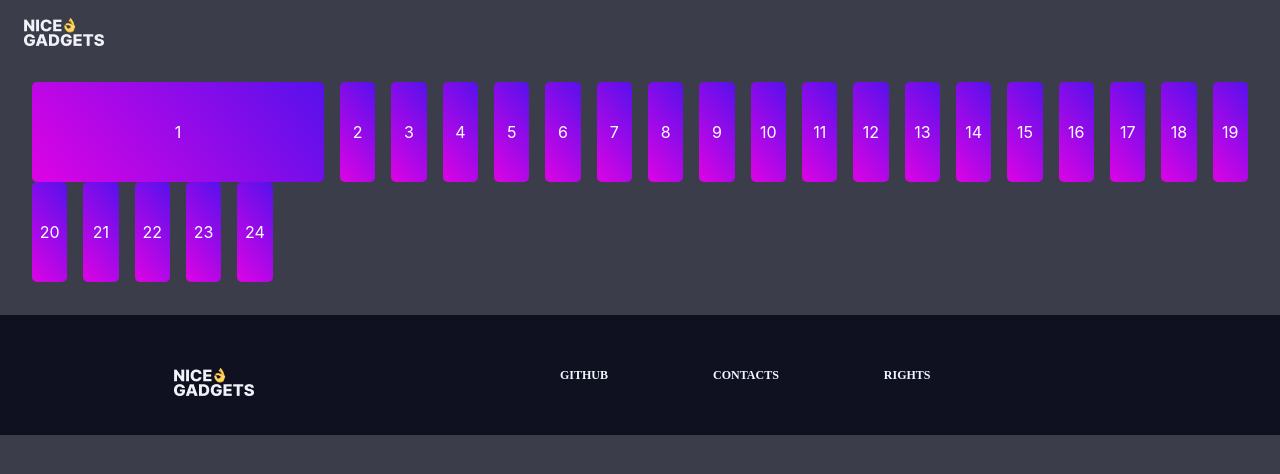
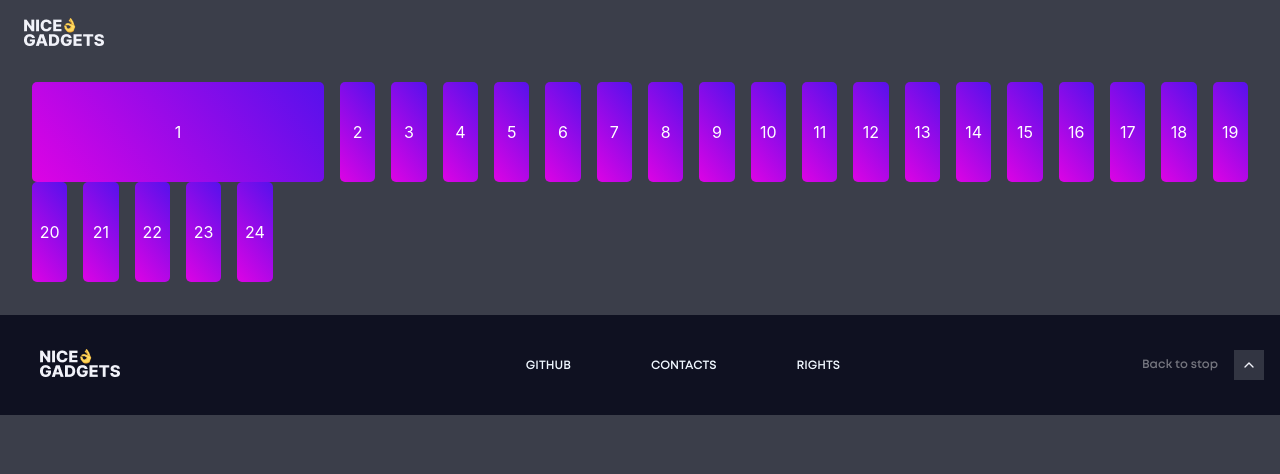
Before and after one commit to OAO-A/product_cards, a React (Create React App) app in the folder product_catalog-FrontEnd/: page / in a window 1280 px wide. Shown: the top 474 px of the page. Built offline with nearby package versions, Linux system fonts and the light colour scheme.

Commit message:
Footer added

```diff
--- a/product_catalog-FrontEnd/src/components/Footer/Footer.tsx
+++ b/product_catalog-FrontEnd/src/components/Footer/Footer.tsx
@@ -3,10 +3,15 @@ import style from './footer.module.scss';
 
 export const Footer: React.FC = () => {
   return <footer className={`${style.footer}`}>
-    <a href='/' className={`${style.footer_logo}`}></a>
-
-    <a href='/' className={`${style.footer_nav}`}>github</a>
-    <a href='/' className={`${style.footer_nav}`}>contacts</a>
-    <a href='/' className={`${style.footer_nav}`}>rights</a>
+    <a href='/' >
+      <img src="Logo.png" id='top' className={`${style.footer_logo}`} alt="/" />
+    </a>
+    <div className={`${style.footer_nav}`}>
+      <a href='/' className={`${style.footer_nav}`}>github</a>
+      <a href='/' className={`${style.footer_nav}`}>contacts</a>
+      <a href='/' className={`${style.footer_nav}`}>rights</a>
+      <a href="" className={`${style.footer_nav}`} hidden></a>
+    </div>
+    <a href='top' className={`${style.footer_nav_last}`}>Back to stop</a>
   </footer>;
 };
--- a/product_catalog-FrontEnd/src/components/Footer/footer.module.scss
+++ b/product_catalog-FrontEnd/src/components/Footer/footer.module.scss
@@ -1,33 +1,87 @@
 @use '../../style/mixins.scss' as mixins;
 
 .footer {
-  display: flex;
+  display: block;
   border-top: 1px solid #3B3E4A;
   background-color: #0F1121;
+  height: fit-content;
+  padding: 16px;
+  justify-content: space-between;
   align-items: center;
 
-
   &_logo {
-    display: flex;
-    text-align: center;
-    align-items: center;
-    margin: 35px 290px 35px 150px;
-
-    background-image: url(../../../public/Logo.png);
-    height: 50px;
-    width: 120px;
-    background-repeat: no-repeat;
+    width: fit-content;
+    height: fit-content;
    }
 
    &_nav {
-    color: aliceblue;
-    margin-right: 105px;
-    font-family: serf;
-    font-style: normal;
-    font-weight: 800;
+      display: block;
+     font-family: 'Mont';
+     color: aliceblue;
+     margin-bottom: 16px;
+     padding-left: 10px;
+     font-weight: 800;
+     font-size: 12px;
+     line-height: 11px;
+     text-transform: uppercase;
+     text-decoration: none;
+
+     & > *:hover {
+      text-decoration: underline;
+     }
+
+     @include mixins.onTablet {
+      display: flex;
+      margin-bottom: 0;
+      padding-left: 40px;
+      justify-content: center;
+    }
+
+     @include mixins.onDesktop {
+      display: flex;
+      margin-bottom: 0;
+      padding-left: 80px;
+      justify-content: center;
+    }
+   }
+
+   &_nav_last {
+    display: flex;
+    margin: 0 auto;
+    align-items: baseline;
+    padding-bottom: 16px;
+    width: fit-content;
+    height: 15px;
+
+    font-family: 'Mont';
+    font-weight: 700;
     font-size: 12px;
-    line-height: 11px;
-    text-transform: uppercase;
     text-decoration: none;
+    color: #75767F;
+
+    &:hover {
+      text-decoration: underline;
+    }
+
+    &::after {
+      content: url('../../img/Buttons/Icons/vector.svg');
+      display: flex;
+      align-items: center;
+      justify-content: center;
+      background-color: #323542;
+      width: 30px;
+      height: 30px;
+      margin-left: 16px;
+    }
+
+    @include mixins.onTablet {
+      display: flex;
+      margin: 0;
+      justify-content: flex-end;
+    }
    }
+
+   @include mixins.onTablet {
+    display: flex;
+  }
 }
--- a/product_catalog-FrontEnd/src/style/App.scss
+++ b/product_catalog-FrontEnd/src/style/App.scss
@@ -1,7 +1,7 @@
 @import url(./grid.scss);
 
 body {
-  background-color: #3B3E4A ;
+  background-color: #3B3E4A;
 }
 
 .test {
--- a/product_catalog-FrontEnd/src/style/mixins.scss
+++ b/product_catalog-FrontEnd/src/style/mixins.scss
@@ -9,3 +9,10 @@
     @content;
   }
 }
+
+@font-face {
+  font-family: 'Mont';
+  src: url(../fonts/Mont-Regular.otf);
+  src: url(../fonts/Mont-Bold.otf);
+  src: url(../fonts/Mont-SemiBold.otf);
+}
```
Also changed, not shown: product_catalog-FrontEnd/src/img/Buttons/Icons/vector.svg (added), 1 other file (tests, documents, lock files or other folders).
